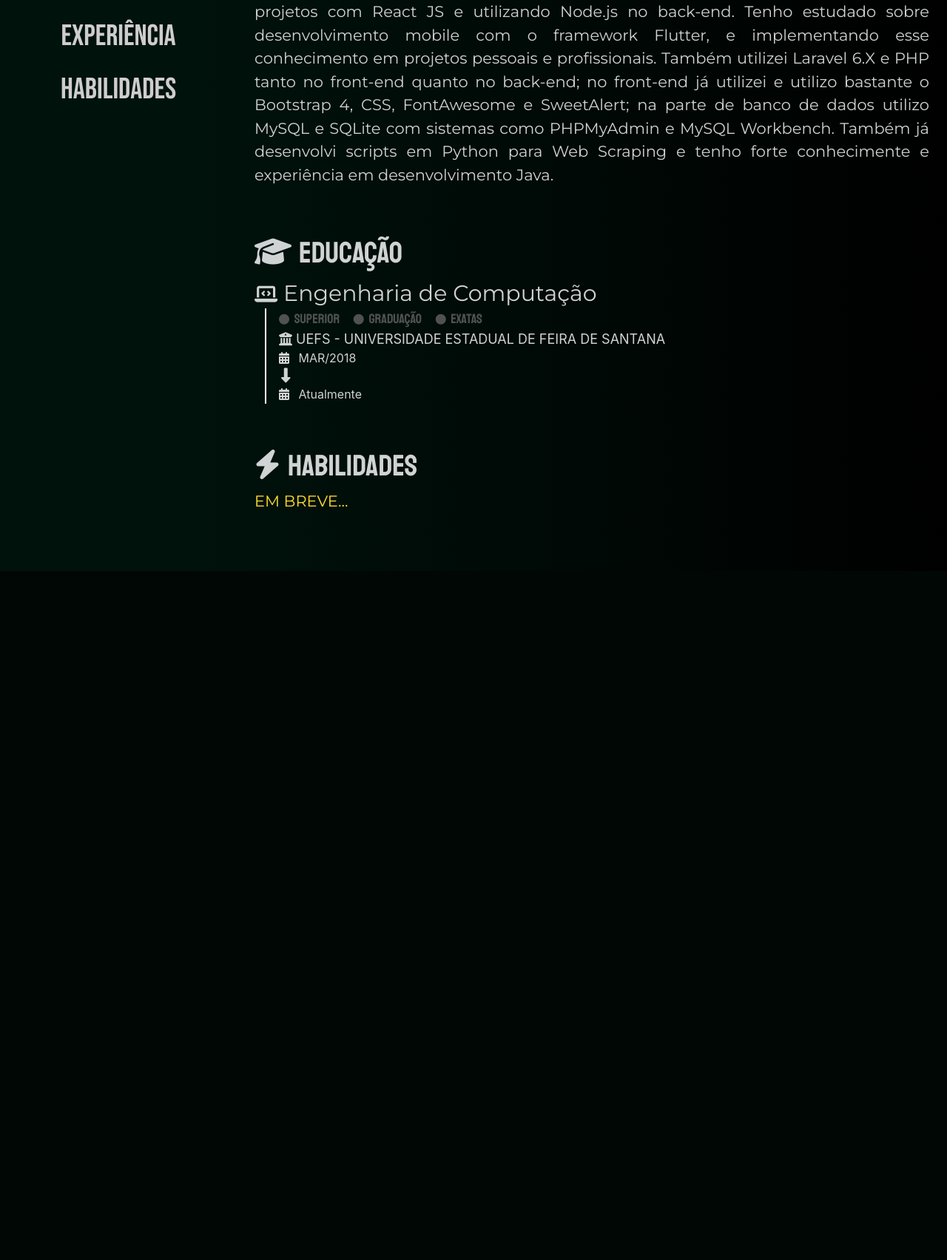
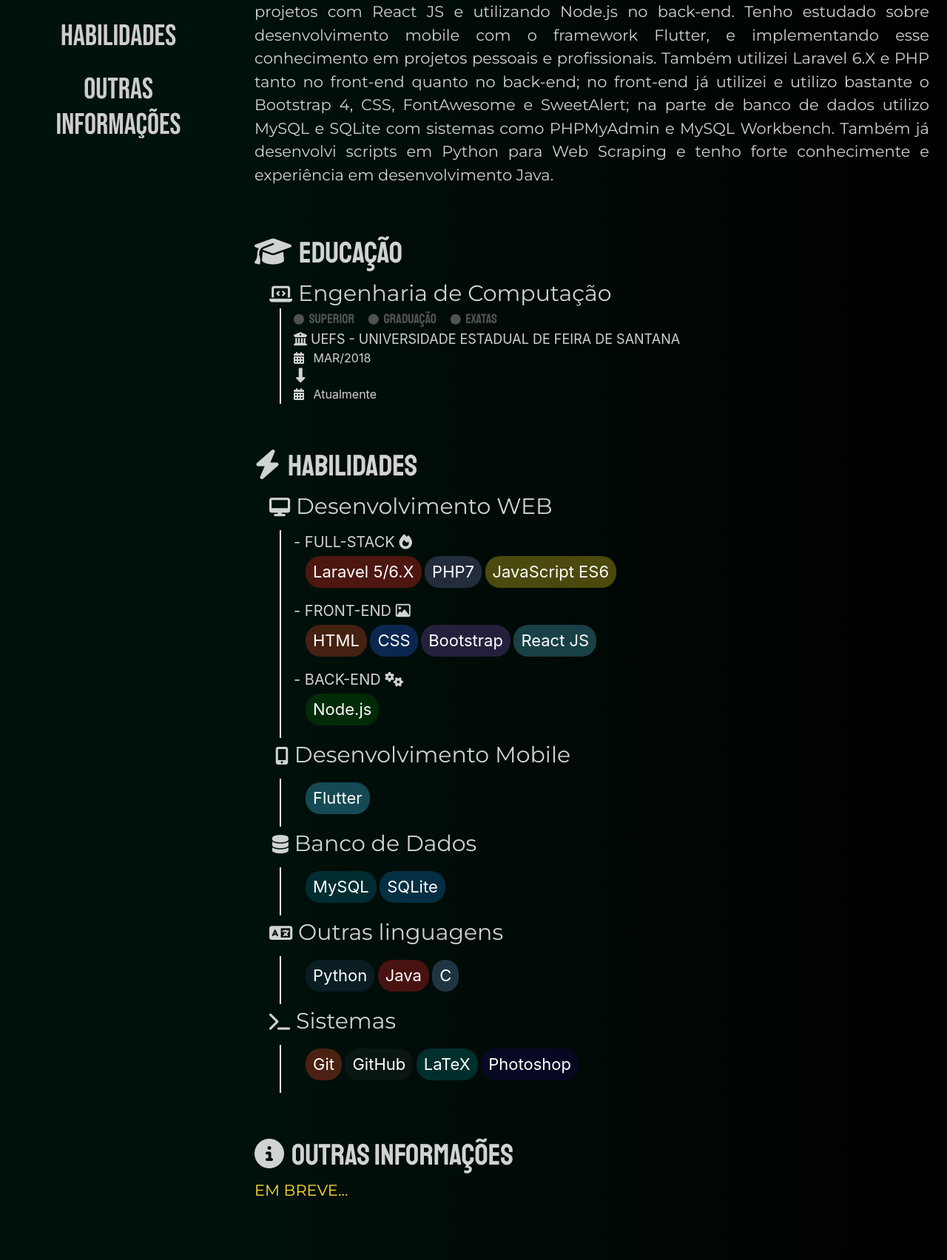
Before and after one commit to KevinCerqueira/kevincerqueira.github.io, a PHP site: page / in a window 1280 px wide. Shown: the part 373-2077 px from the top of the page at 74% size. Before the commit the page ends 1059 px from the top, so only its background shows below. Run offline with PHP 8.4, Linux system fonts and the light colour scheme; some libraries are stand-ins or nearby versions.

Commit message:
:sparkles: Finished skill section

```diff
--- a/css/style.css
+++ b/css/style.css
@@ -80,13 +80,15 @@
   .mobile {
     display: none !important;
   }
+  .subtopicos {
+    margin-left: 20px !important;
+  }
 }
 @media only screen and (min-width: 285px) {
   .mobile-min {
     display: none;
   }
 }
-
 
 body {
   color: #d0d3d3;
@@ -122,6 +124,16 @@ section {
 .texts-inside {
   color: #d0d3d3 !important;
   font-size: 21px;
+}
+.subtopicos-name {
+  font-size: 30px;
+  height: 43px;
+}
+.subtopicos-name i {
+  font-size: 25px;
+}
+.subtopicos-table {
+  margin-left: 14px !important;
 }
 
 /* NAVBAR */
@@ -175,13 +187,6 @@ section {
 .tags i {
   font-size: 14px !important;
 }
-#educacao-ecomp {
-  font-size: 30px;
-  height: 43px;
-}
-#educacao-ecomp i {
-  font-size: 25px;
-}
 #educacao-uefs {
   font-size: 18px;
 }
@@ -193,6 +198,130 @@ section {
 #line {
   background: #ffffff !important;
 }
-#table-educacao {
-  margin-left: 14px !important;
+
+/* Section : Habilidades */
+.skills-icons {
+  font-size: 22px !important;
+  /* font-weight: 600; */
+  color: #ffffff;
+  padding-right: 10px;
+  padding-left: 10px;
+  padding-top: 5px;
+  padding-bottom: 5px;
+  /* background-color: #5052524d; */
+  border-radius: 20px;
 }
+.skills-icons:hover {
+  transition: all 300ms ease;
+}
+.sub-subtopico{
+  font-size: 20px !important;
+}
+#back-laravel {
+  background-color: #FF2D204d;
+}
+#back-laravel:hover {
+  background-color: #FF2D20;
+}
+#back-php {
+  background-color: #7478ae4d;
+}
+#back-php:hover {
+  background-color: #7478ae;
+}
+#back-js {
+  background-color: #f7df1e4d;
+}
+#back-js:hover {
+  background-color: #f7df1e;
+}
+#back-html {
+  background: #E44D264d;
+}
+#back-html:hover {
+  background: #E44D26;
+}
+#back-css {
+  background: #2965F14d;
+}
+#back-css:hover {
+  background: #2965F1;
+}
+#back-bootstrap {
+  background-color: #7952B34d;
+}
+#back-bootstrap:hover {
+  background-color: #7952B3;
+}
+#back-react {
+  background-color: #53C1DE4d;
+}
+#back-react:hover {
+  background-color: #53C1DE;
+}
+#back-node {
+  background-color: #026E004d;
+}
+#back-node:hover {
+  background-color: #026E00;
+}
+#back-flutter {
+  background-color: #46D1FD4d;
+}
+#back-flutter:hover {
+  background-color: #46D1FD;
+}
+#back-mysql{
+  background-color: #00758F4d;
+}
+#back-mysql:hover {
+  background-color: #00758F;
+}
+#back-sqlite{
+  background-color: #0E7EC94d;
+}
+#back-sqlite:hover {
+  background-color: #0E7EC9;
+}
+#back-python {
+  background-color: #1E415F4d;
+}
+#back-python:hover {
+  background-color: #1E415F;
+}
+#back-java {
+  background-color: #ED20244d;
+}
+#back-java:hover {
+  background-color: #ED2024;
+}
+#back-c {
+  background-color: #6396CD4d;
+}
+#back-c:hover {
+  background-color: #6396CD;
+}
+#back-git{
+  background-color: #F54D274d;
+}
+#back-git:hover{
+  background-color: #F54D27;
+}
+#back-github{
+  background-color: #24292E4d;
+}
+#back-github:hover{
+  background-color: #24292E;
+}
+#back-latex{
+  background-color: #0080804d;
+}
+#back-latex:hover{
+  background-color: #008080;
+}
+#back-ps{
+  background-color: #1804654d;
+}
+#back-ps:hover{
+  background-color: #180465;
+}
--- a/index.html
+++ b/index.html
@@ -44,15 +44,18 @@
       <div class="collapse navbar-collapse" id="navbarNavAltMarkup">
         <div class="navbar-nav">
           <a class="nav-item nav-link links-anchors" href="#sobre">SOBRE</a>
-          <a class="nav-item nav-link links-anchors" href="#educacao"
-            >EDUCACAO</a
-          >
-          <a class="nav-item nav-link links-anchors" href="#experiencia"
-            >EXPERIÊNCIA</a
-          >
-          <a class="nav-item nav-link links-anchors" href="#skills"
-            >HABILIDADES</a
-          >
+          <a class="nav-item nav-link links-anchors" href="#educacao">
+            EDUCACAO
+          </a>
+          <!-- <a class="nav-item nav-link links-anchors" href="#experiencia">
+            EXPERIÊNCIA
+          </a> -->
+          <a class="nav-item nav-link links-anchors" href="#skills">
+            HABILIDADES
+          </a>
+          <a class="nav-item nav-link links-anchors" href="#outras-informacoes">
+            OUTRAS INFORMAÇÕES
+          </a>
         </div>
       </div>
     </nav>
@@ -75,11 +78,16 @@
         <div class="col mt-4">
           <a class="links-anchors" href="#educacao">Educação</a>
         </div>
+        <!-- <div class="col mt-4">
+          <a class="links-anchors" href="#experiencia">Experiência</a>
+        </div> -->
         <div class="col mt-4">
-          <a class="links-anchors" href="#experiencia">Experiência</a>
+          <a class="links-anchors" href="#skills">Habilidades</a>
         </div>
         <div class="col mt-4">
-          <a class="links-anchors" href="#skills">Habilidades</a>
+          <a class="links-anchors" href="#outras-informacoes"
+            >Outras Informações</a
+          >
         </div>
       </div>
     </nav>
@@ -141,17 +149,17 @@
             SOBRE
           </p>
           <p id="text-about" class="texts-inside font-mont text-justify">
-            &nbsp;&nbsp;&nbsp;&nbsp;Sou um desenvolvedor de aplicações Web e Mobile, atualmente tenho
-            desenvolvido projetos com React JS e utilizando Node.js no
-            back-end. Tenho estudado sobre desenvolvimento mobile com o
-            framework Flutter, e implementando esse conhecimento em projetos
-            pessoais e profissionais. Também utilizei Laravel 6.X e PHP tanto no
-            front-end quanto no back-end; no front-end já utilizei e utilizo
-            bastante o Bootstrap 4, CSS, FontAwesome e SweetAlert; na parte de
-            banco de dados utilizo MySQL e SQLite com sistemas como PHPMyAdmin e
-            MySQL Workbench. Também já desenvolvi scripts em Python para Web
-            Scraping e tenho forte conhecimente e experiência em desenvolvimento
-            Java.
+            &nbsp;&nbsp;&nbsp;&nbsp;Sou um desenvolvedor de aplicações Web e
+            Mobile, atualmente tenho desenvolvido projetos com React JS e
+            utilizando Node.js no back-end. Tenho estudado sobre desenvolvimento
+            mobile com o framework Flutter, e implementando esse conhecimento em
+            projetos pessoais e profissionais. Também utilizei Laravel 6.X e PHP
+            tanto no front-end quanto no back-end; no front-end já utilizei e
+            utilizo bastante o Bootstrap 4, CSS, FontAwesome e SweetAlert; na
+            parte de banco de dados utilizo MySQL e SQLite com sistemas como
+            PHPMyAdmin e MySQL Workbench. Também já desenvolvi scripts em Python
+            para Web Scraping e tenho forte conhecimente e experiência em
+            desenvolvimento Java.
           </p>
         </div>
       </section>
@@ -163,17 +171,17 @@
           <i class="fa fa-graduation-cap mr-1 ml-0" aria-hidden="true"></i>
           EDUCAÇÃO
         </p>
-        <div id="educacao-conteudo">
+        <div id="educacao-conteudo" class="subtopicos">
           <p
             id="text-education"
             class="mb-0 texts-inside font-mont text-justify"
           >
-            <label id="educacao-ecomp" class="mb-0">
+            <label class="mb-0 subtopicos-name">
               <i class="fas fa-laptop-code"></i>
               Engenharia de Computação
             </label>
           </p>
-          <table id="table-educacao">
+          <table id="table-educacao" class="subtopicos-table">
             <tr>
               <td id="line"></td>
               <td id="td-sobre">
@@ -227,17 +235,187 @@
 
       <!-- HABILIDADES -->
       <section id="skills" class="scroll-animate">
+        <p class="h1 title-section font-staat">
+          <i class="fa fa-flash mr-1 ml-0" aria-hidden="true"></i>
+          HABILIDADES
+        </p>
+
+        <div class="subtopicos">
+          <p class="mb-0 texts-inside font-mont">
+            <label class="subtopicos-name">
+              <i class="fa fa-desktop" aria-hidden="true"></i>
+              Desenvolvimento WEB
+            </label>
+          </p>
+          <table class="subtopicos-table mt-1">
+            <tr>
+              <td class="bg-white ml-3"></td>
+              <td>
+                <div class="ml-3">
+                  <p class="mb-0 text-uppercase mb-1 sub-subtopico">
+                    - Full-Stack
+                    <i class="fa fa-fire" aria-hidden="true"></i>
+                  </p>
+                  <p class="ml-3 mb-2">
+                    <label id="back-laravel" class="skills-icons">
+                      Laravel 5/6.X
+                    </label>
+                    <label id="back-php" class="skills-icons">
+                      PHP7
+                    </label>
+                    <label id="back-js" class="skills-icons">
+                      JavaScript ES6
+                    </label>
+                  </p>
+                  <p class="mb-0 text-uppercase mb-1 sub-subtopico">
+                    - Front-End
+                    <i class="fa fa-picture-o" aria-hidden="true"></i>
+                  </p>
+                  <p class="ml-3 mb-2">
+                    <label id="back-html" class="skills-icons">
+                      HTML
+                    </label>
+                    <label id="back-css" class="skills-icons">
+                      CSS
+                    </label>
+                    <label id="back-bootstrap" class="skills-icons">
+                      Bootstrap
+                    </label>
+                    <label id="back-react" class="skills-icons">
+                      React JS
+                    </label>
+                  </p>
+                  <p class="mb-0 text-uppercase mb-1 sub-subtopico">
+                    - Back-End
+                    <i class="fa fa-gears" aria-hidden="true"></i>
+                  </p>
+                  <p class="ml-3 mb-2">
+                    <label id="back-node" class="skills-icons">
+                      Node.js
+                    </label>
+                  </p>
+                </div>
+              </td>
+            </tr>
+          </table>
+          <p class="mb-0 mt-0 texts-inside font-mont">
+            <label class="subtopicos-name">
+              <i
+                class="fa fa-mobile ml-2"
+                aria-hidden="true"
+                style="font-size: 24px;"
+              ></i>
+              Desenvolvimento Mobile
+            </label>
+          </p>
+          <table class="subtopicos-table mt-1">
+            <tr>
+              <td class="bg-white ml-3"></td>
+              <td>
+                <div class="ml-3 mt-1">
+                  <p class="ml-3 mb-2">
+                    <label id="back-flutter" class="skills-icons">
+                      Flutter
+                    </label>
+                  </p>
+                </div>
+              </td>
+            </tr>
+          </table>
+          <p class="mb-0 mt-0 texts-inside font-mont">
+            <label class="subtopicos-name">
+              <i class="fa fa-database ml-1" aria-hidden="true"></i>
+              Banco de Dados
+            </label>
+          </p>
+          <table class="subtopicos-table mt-1">
+            <tr>
+              <td class="bg-white ml-3"></td>
+              <td>
+                <div class="ml-3 mt-1">
+                  <p class="ml-3 mb-2">
+                    <label id="back-mysql" class="skills-icons">
+                      MySQL
+                    </label>
+                    <label id="back-sqlite" class="skills-icons">
+                      SQLite
+                    </label>
+                  </p>
+                </div>
+              </td>
+            </tr>
+          </table>
+          <p class="mb-0 mt-0 texts-inside font-mont">
+            <label class="subtopicos-name">
+              <i class="fa fa-language" aria-hidden="true"></i>
+              Outras linguagens
+            </label>
+          </p>
+          <table class="subtopicos-table mt-1">
+            <tr>
+              <td class="bg-white ml-3"></td>
+              <td>
+                <div class="ml-3 mt-1">
+                  <p class="ml-3 mb-2">
+                    <label id="back-python" class="skills-icons">
+                      Python
+                    </label>
+                    <label id="back-java" class="skills-icons">
+                      Java
+                    </label>
+                    <label id="back-c" class="skills-icons">
+                      C
+                    </label>
+                  </p>
+                </div>
+              </td>
+            </tr>
+          </table>
+          <p class="mb-0 mt-0 texts-inside font-mont">
+            <label class="subtopicos-name">
+              <i class="fa fa-terminal" aria-hidden="true"></i>
+              Sistemas
+            </label>
+          </p>
+          <table class="subtopicos-table mt-1">
+            <tr>
+              <td class="bg-white ml-3"></td>
+              <td>
+                <div class="ml-3 mt-1">
+                  <p class="ml-3 mb-2">
+                    <label id="back-git" class="skills-icons">
+                      Git
+                    </label>
+                    <label id="back-github" class="skills-icons">
+                      GitHub
+                    </label>
+                    <label id="back-latex" class="skills-icons">
+                      LaTeX
+                    </label>
+                    <label id="back-ps" class="skills-icons">
+                      Photoshop
+                    </label>
+                  </p>
+                </div>
+              </td>
+            </tr>
+          </table>
+
+        </div>
+      </section>
+      <!-- FIM - EXPERIENCIA -->
+
+      <section id="outras-informacoes" class="scroll-animate">
         <div>
           <p class="h1 title-section font-staat">
-            <i class="fa fa-flash mr-1 ml-0" aria-hidden="true"></i>
-            HABILIDADES
+            <i class="fa fa-info-circle mr-1 ml-0" aria-hidden="true"></i>
+            Outras Informações
           </p>
-          <p id="text-skills" class="texts-inside font-mont text-justify">
+          <p id="text-xp" class="texts-inside font-mont text-justify">
             <label class="myyellow-text">EM BREVE...</label>
           </p>
         </div>
       </section>
-      <!-- FIM - EXPERIENCIA -->
     </div>
     <!-- END Container -->
 
--- a/js/app.js
+++ b/js/app.js
@@ -11,8 +11,8 @@ $(document).ready(function () {
         html:
           'Este site ainda está em fase de ' +
           '<strong>construção</strong>! ' +
-          'Então é possível encontrar resquícios '+
-          'expostos da programação.',
+          'Então é possível encontrar algumas '+
+          'coisas que ainda não estão 100% desenvolvidas.',
         showCloseButton: false,
         focusConfirm: false,
         confirmButtonText:
```
